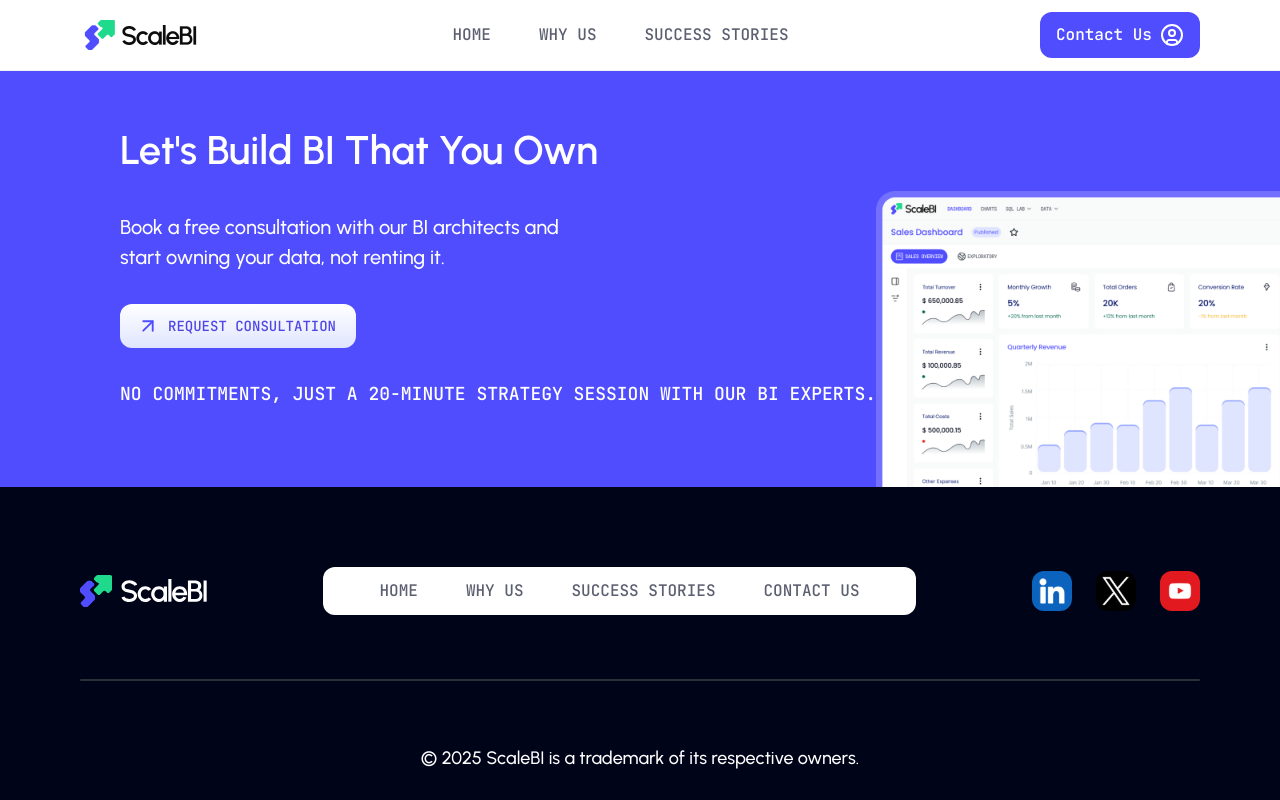
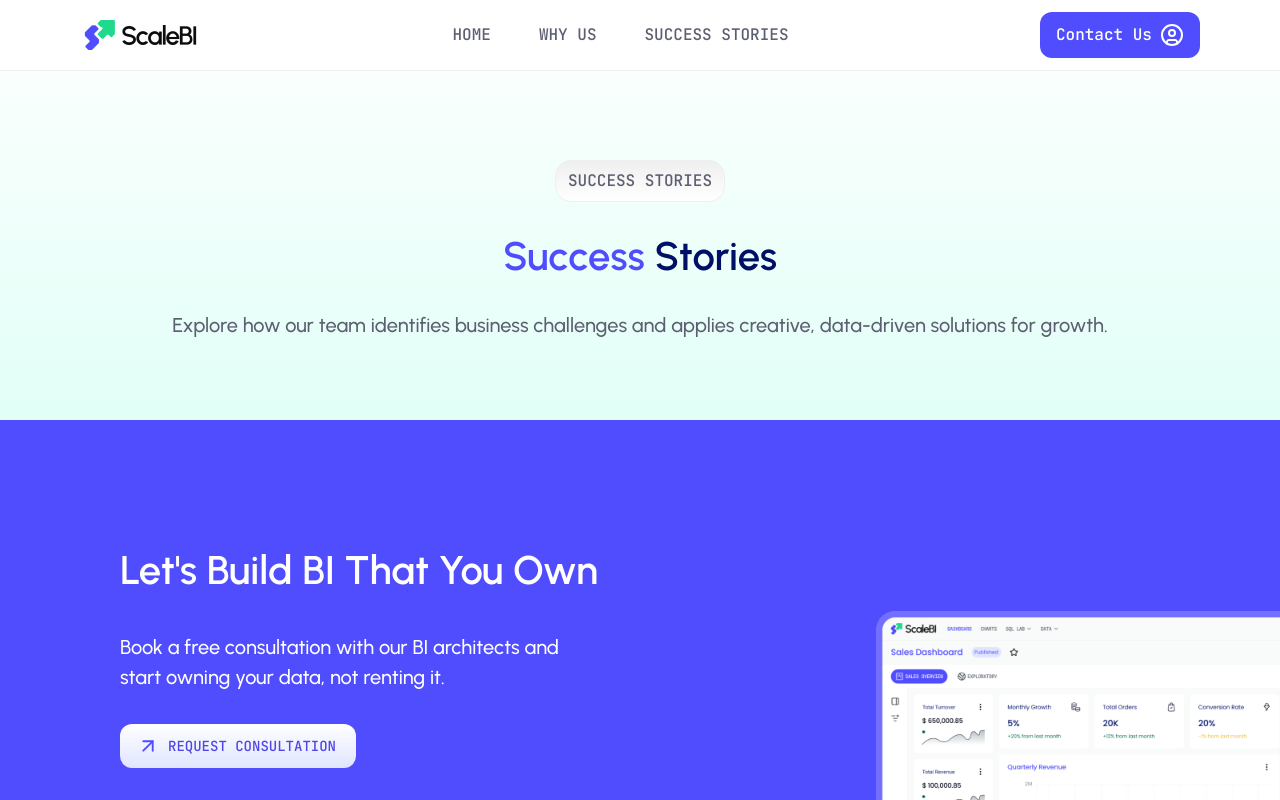
Before and after one commit to ScaleBI/ScaleBI-Site, a React (Vite) app: page /case-study-index in a window 1280 px wide. Shown: the top 800 px of the page. Built offline with nearby package versions, Linux system fonts and the light colour scheme.

Commit message:
change success story page name

```diff
--- a/src/App.jsx
+++ b/src/App.jsx
@@ -13,7 +13,7 @@ function App() {
       <Navbar />
       <Routes>
         <Route path="/" element={<Home />} />
-        <Route path="/success-stories" element={<SuccessStories />} />
+        <Route path="/case-study-index" element={<SuccessStories />} />
       </Routes>
       <Footer />
 
--- a/src/components/Navbar.jsx
+++ b/src/components/Navbar.jsx
@@ -40,7 +40,7 @@ export default function Navbar() {
                         }}>Why Us</li>
                         <li className="px-4">
                             <Link
-                                to="/success-stories"
+                                to="/case-study-index"
                                 className="hover:text-[#504DFF] cursor-pointer"
                             >
                                 Success Stories
@@ -100,7 +100,7 @@ export default function Navbar() {
                             }}>Why Us</span>
                         </div>
                         <div className="flex justify-between items-center border-b border-gray-200 py-4">
-                            <Link to="/success-stories" className="cursor-pointer">
+                            <Link to="/case-study-index" className="cursor-pointer">
                                 Success Stories
                             </Link>
                         </div>
```
